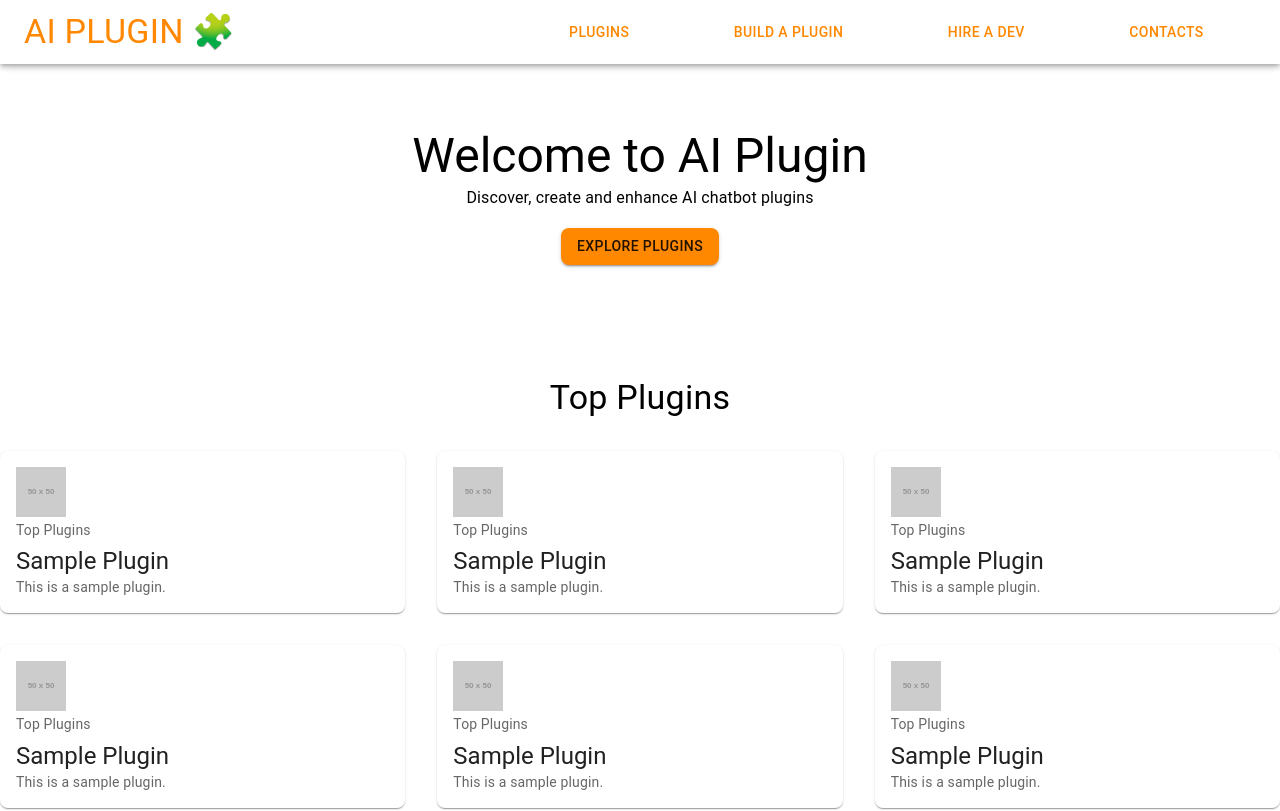
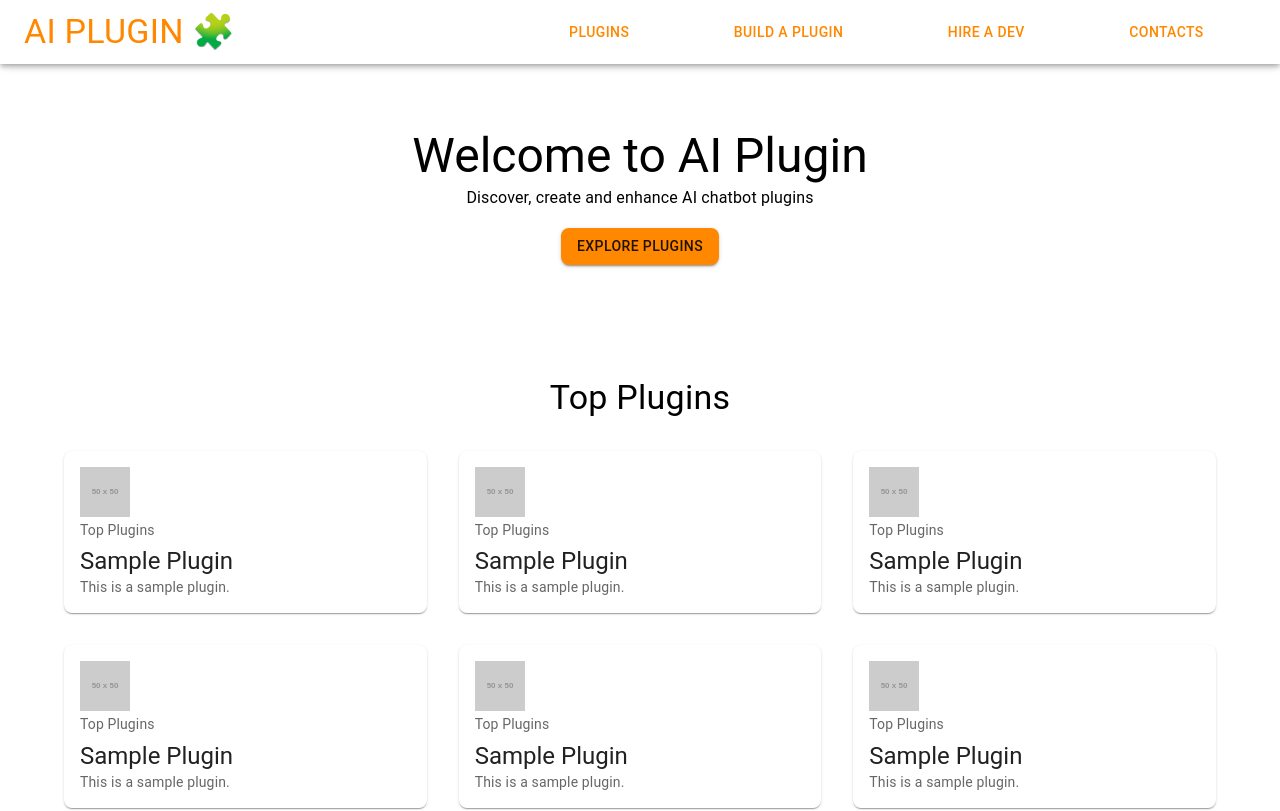
Before and after one commit to GenesiAI/PluginsWebPortal, a React (Create React App) app: page / in a window 1280 px wide. Shown: the top 811 px of the page. Built offline with nearby package versions, Linux system fonts and the light colour scheme.

Commit message:
fixed margin in home

```diff
--- a/src/pages/Home.tsx
+++ b/src/pages/Home.tsx
@@ -1,5 +1,5 @@
 import React from 'react';
-import { Typography, Button, Grid } from '@mui/material';
+import { Typography, Button, Grid, Container } from '@mui/material';
 import { Link } from 'react-router-dom';
 import PluginCard from '../components/PluginCard';
 import SocialsBox from '../components/SocialsBox';
@@ -100,7 +100,7 @@ const HomePage: React.FC = () => {
   const categories = ['top', 'new', 'featured'];
 
   return (
-    <div>
+    <Container>
       <div className={classes.hero}>
         <Typography variant="h3">Welcome to AI Plugin</Typography>
         <Typography variant="subtitle1">
@@ -179,7 +179,7 @@ const HomePage: React.FC = () => {
 
         <SocialsBox/>
       </div>
-    </div>
+    </Container>
   );
 };
 
--- a/src/pages/Plugins.tsx
+++ b/src/pages/Plugins.tsx
@@ -3,7 +3,7 @@ import { Container, Grid, Typography } from '@mui/material';
 import { styled } from '@mui/system';
 import PluginCard from '../components/PluginCard';
 
-const Root = styled('div')(({ theme }) => ({
+const Root = styled(Container)(({ theme }) => ({
   flexGrow: 1,
 }));
 
```
